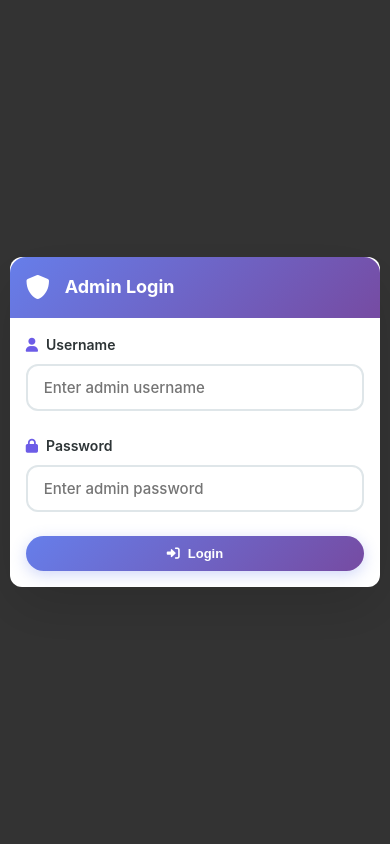
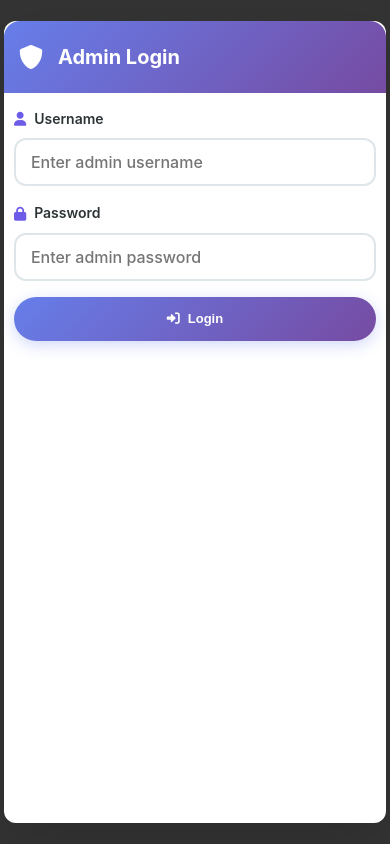
Before and after one commit to kwasiakyeemmanuel/Seel-Data-Bundle, a PHP site: page /admin.html in a window 390 px wide. Run offline with PHP 8.4, Linux system fonts and the light colour scheme.

Commit message:
FIX: Mobile signup issues - improved validation, network handling, and UI
Problem: Users on mobile devices unable to sign up successfully
Root Cause: Multiple mobile-specific issues affecting signup flow

Changes Made:

1. script.js - Enhanced Signup Validation:
   - Added fallback validation when Security module not loaded
   - Improved email regex validation with mobile compatibility
   - Enhanced phone number validation (10-15 digits)
   - Added empty field validation before processing
   - Clean phone number before submission (remove spaces/dashes)
   - Added network connectivity check (navigator.onLine)
   - Implemented 30-second timeout for slow mobile networks
   - Added AbortController for fetch timeout handling
   - Better error messages for network issues
   - Enhanced logging with device detection (Mobile/Desktop)
   - Handle both camelCase and snake_case user properties

2. script.js - Form Input Improvements:
   - Changed phone pattern from strict 0[0-9]{9} to flexible [0-9]{10,15}
   - Added inputmode='numeric' for better mobile keyboard
   - Added autocomplete='tel' for autofill support
   - Added helper text 'Enter 10-digit phone number'

3. styles.css - Mobile-Specific CSS Fixes:
   - Prevent iOS zoom on input focus (font-size: 16px)
   - Better modal sizing on mobile (95% width, 95vh height)
   - Reduced padding for small screens
   - Touch-friendly button sizes (min 44px)
   - Fixed position:fixed issues on mobile
   - Added -webkit-overflow-scrolling for smooth scrolling
   - Safari-specific fixes with @supports
   - Removed appearance styling that can break on mobile

Error Handling Improvements:
   - AbortError  'Request timeout' message
   - NetworkError/Failed to fetch  'Network error' message
   - Specific error messages with longer toast duration (5000ms)
   - Graceful fallback when Security module unavailable

Testing:
   - Test on iOS Safari, Chrome Mobile, Samsung Internet
   - Verify phone number input shows numeric keyboard
   - Confirm modal doesn't overflow on small screens
   - Check timeout handling on slow networks
   - Verify error messages are user-friendly

```diff
--- a/styles.css
+++ b/styles.css
@@ -2342,3 +2342,87 @@ body {
     transform: scale(1.2);
     color: #FFD700;
 }
+
+/* Mobile-Specific Fixes for Forms and Modals */
+@media (max-width: 768px) {
+    .modal-content {
+        width: 95%;
+        max-height: 95vh;
+        margin: 2.5vh auto;
+    }
+
+    .modal-body {
+        padding: 20px 15px;
+        -webkit-overflow-scrolling: touch;
+    }
+
+    .modal-header {
+        padding: 20px 15px;
+    }
+
+    .modal-header h2 {
+        font-size: 20px;
+    }
+
+    /* Prevent zoom on input focus for iOS */
+    input[type="text"],
+    input[type="email"],
+    input[type="tel"],
+    input[type="password"],
+    input[type="number"],
+    select,
+    textarea {
+        font-size: 16px !important;
+        -webkit-appearance: none;
+        -moz-appearance: none;
+        appearance: none;
+    }
+
+    /* Better touch targets for mobile */
+    button,
+    .btn,
+    .close-btn {
+        min-height: 44px;
+        min-width: 44px;
+    }
+
+    /* Form groups spacing */
+    .form-group {
+        margin-bottom: 16px;
+    }
+
+    /* Fix for position:fixed elements on mobile */
+    .modal {
+        position: fixed;
+        overflow-y: auto;
+        -webkit-overflow-scrolling: touch;
+    }
+}
+
+@media (max-width: 480px) {
+    .modal-content {
+        width: 98%;
+        border-radius: 12px;
+    }
+
+    .modal-body {
+        padding: 15px 10px;
+    }
+
+    .form-group input,
+    .form-group select {
+        padding: 12px 15px;
+        font-size: 16px;
+    }
+}
+
+/* Fix Safari iOS input zoom */
+@supports (-webkit-touch-callout: none) {
+    input[type="text"],
+    input[type="email"],
+    input[type="tel"],
+    input[type="password"],
+    input[type="number"] {
+        font-size: 16px !important;
+    }
+}
```
Also changed, not shown: script.js.
